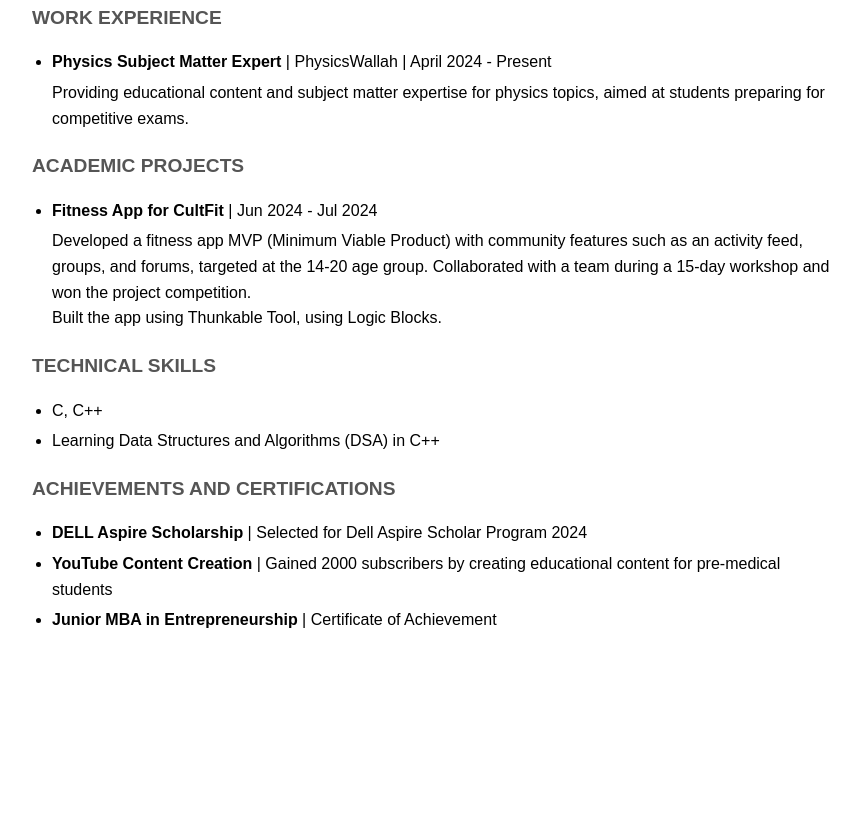
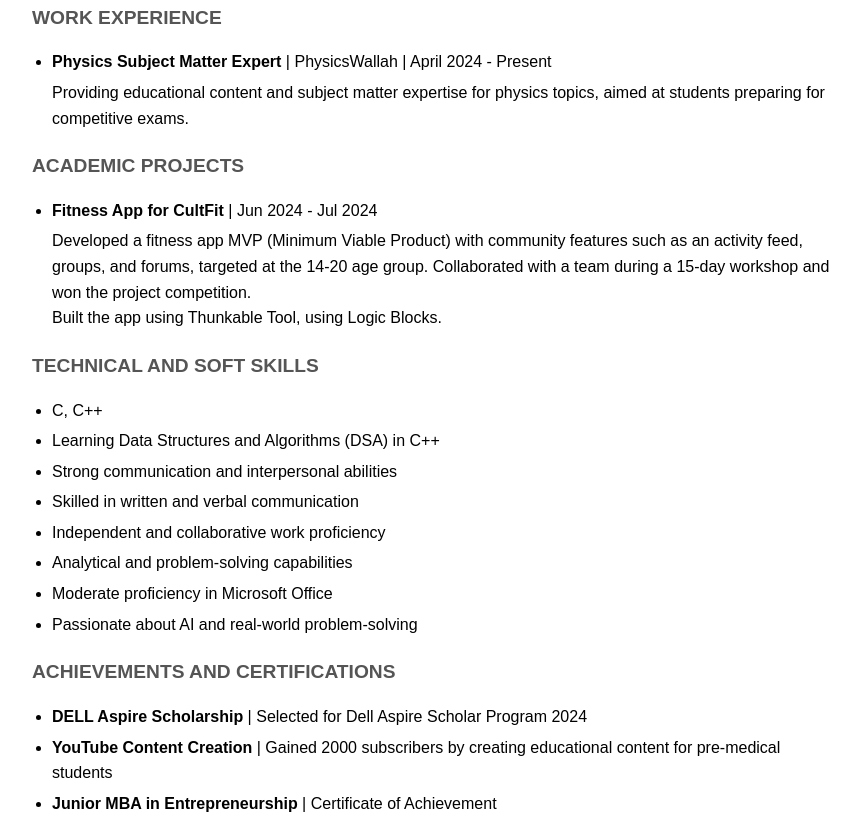
Before and after one commit to saifianas87/Portfolio, a plain HTML site: page index.html in a window 1280 px wide. Shown: the part 509-1345 px from the top of the page, without its empty margins (208-1068 px from the left). Before the commit the page ends 1162 px from the top, so only its background shows below. Drawn offline with Linux system fonts and the light colour scheme.

Commit message:
Update index.html

```diff
--- a/index.html
+++ b/index.html
@@ -96,10 +96,17 @@
         </div>
 
         <div class="section">
-            <div class="section-title">TECHNICAL SKILLS</div>
+            <div class="section-title">TECHNICAL AND SOFT SKILLS</div>
             <ul>
                 <li>C, C++</li>
                 <li>Learning Data Structures and Algorithms (DSA) in C++</li>
+                <li>Strong communication and interpersonal abilities</li>
+                <li>Skilled in written and verbal communication</li>
+                <li>Independent and collaborative work proficiency</li>
+                <li>Analytical and problem-solving capabilities</li>
+                <li>Moderate proficiency in Microsoft Office </li>
+
+                <li>Passionate about AI and real-world problem-solving</li>
             </ul>
         </div>
 
```
